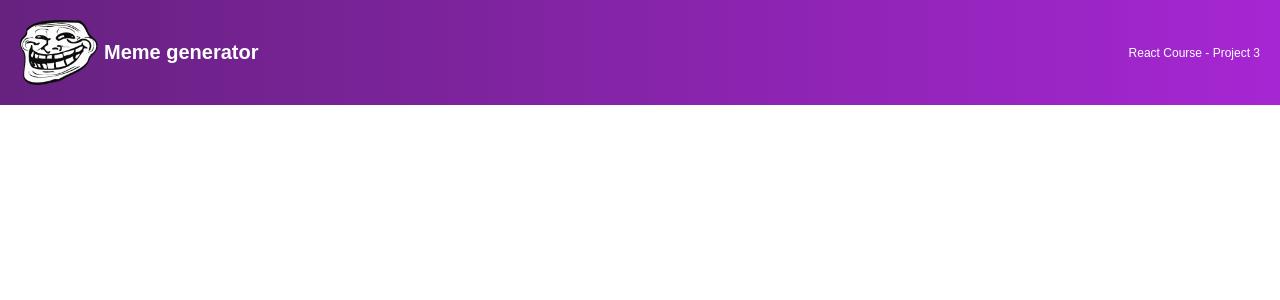
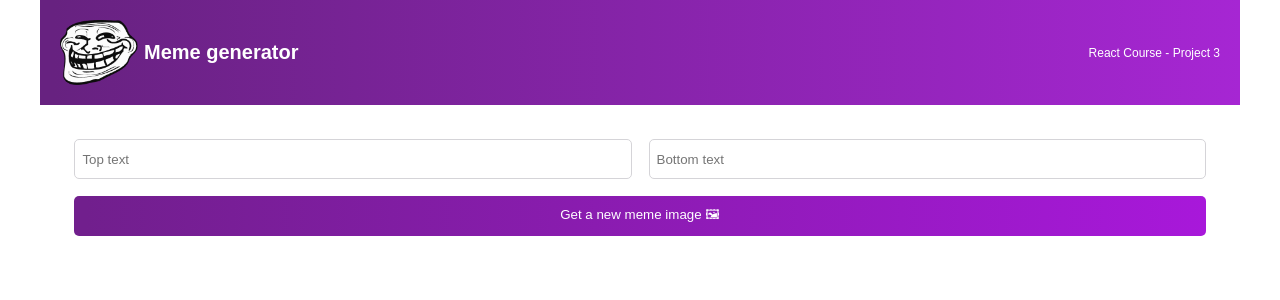
Before and after one commit to MIhnatco/Scrimba-React3-Meme-generator, a React (Create React App) app: page / in a window 1280 px wide. Shown: the top 300 px of the page. Built offline with nearby package versions, Linux system fonts and the light colour scheme.

Commit message:
Meme component
creating form and button to get memes

```diff
--- a/src/App.css
+++ b/src/App.css
@@ -1,5 +1,5 @@
 body {
-    font-family: sans-serif;
+    font-family: "Karla", sans-serif;
     margin: 0;
 }
 
@@ -27,3 +27,44 @@ body {
     font-size: 0.75rem;
     font-weight: 500;
 }
+
+
+/* --- Meme component --- */
+main {
+    padding: 2.15em;
+}
+
+.form {
+    display: grid;
+    grid-template: 40px 40px / 1fr 1fr;
+    gap: 17px;
+}
+
+.form--input {
+    font-family: "Karla", sans-serif;
+    border-radius: 5px;
+    border: 1px solid #d5d4d8;
+    text-indent: 5px;
+
+}
+
+.form--button {
+    grid-column: 1 / -1;
+    font-family: "Karla", sans-serif;
+    border-radius: 5px;
+    background: linear-gradient(90.41deg, #711F8D 1.14%, #A818DA 100%);
+    color: #fff;
+    border: none;
+    cursor: pointer;
+
+}
+
+
+/* --- responsive design --- */
+
+@media screen and (min-width: 768px){
+    .App {
+        max-width: 1200px;
+        margin: 0 auto;
+    }
+}
--- a/src/App.js
+++ b/src/App.js
@@ -2,11 +2,21 @@ import React from "react"
 import './App.css';
 
 import Header from './components/Header'
+import Meme from './components/Meme'
+
+/**
+ * Challenge:
+ * - Create a Meme component.
+ * - Inside the Meme component, render a styled form
+ *   with our 2 inputs and the button.
+ * - Don't worry about adding any functionality yet
+ */
 
 function App() {
   return (
     <div className="App">
       <Header />
+      <Meme  />
     </div>
   );
 }
--- /dev/null
+++ b/src/components/Meme.jsx
@@ -0,0 +1,26 @@
+import React from "react"
+
+
+function Meme(){
+    return(
+        <main>
+            <form className="form">
+                <input  type="text"
+                        placeholder="Top text"
+                        className="form--input"
+                        />
+
+                <input type="text"
+                        className="form--input"
+                        placeholder="Bottom text"
+                        />
+
+                <button className="form--button">Get a new meme image 🖼</button>
+            </form>
+        </main>
+
+    )
+}
+
+
+export default Meme
```
